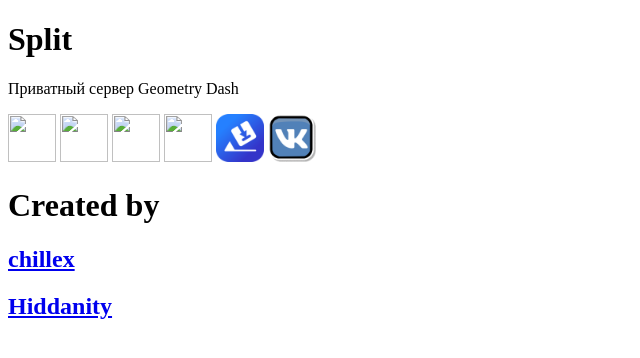
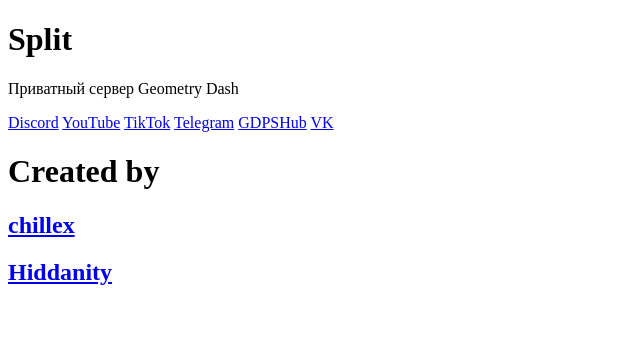
Before and after one commit to splitgdps/splitgdps.github.io, a plain HTML site: page index.html in a window 1280 px wide. Shown: the whole page, without its empty margins (0-640 px from the left). Drawn offline with Linux system fonts and the light colour scheme.

Commit message:
Update index.html

```diff
--- a/index.html
+++ b/index.html
@@ -8,17 +8,12 @@
     <body>
         <h1>Split</h1>
         <p>Приватный сервер Geometry Dash</p>
-        <a href="https://discord.gg/SRrgWfVZta"><img src="images/discord.png" width="48" height="48"></a>
-
-        <a href="https://youtube.com/@SplitGDPS"><img src="images/youtube.png" width="48" height="48"></a>
-
-        <a href="#"><img src="images/tiktok.png" width="48" height="48"></a>
-
-        <a href="https://t.me/splitgdps"><img src="images/telegram.png" width="48" height="48"></a>
-
-        <a href="https://gdpshub.com/gdps/?id=323"><img src="images/gdpshub.png" width="48" height="48"></a>
-
-        <a href="https://vk.com/splitgdps"><img src="images/vk.png" width="48" height="48"></a>
+        <a href="https://discord.gg/SRrgWfVZta">Discord</a>
+        <a href="https://youtube.com/@SplitGDPS">YouTube</a>
+        <a href="https://tiktok.com/@splitgdps">TikTok</a>
+        <a href="https://t.me/splitgdps">Telegram</a>
+        <a href="https://gdpshub.com/gdps/?id=323">GDPSHub</a>
+        <a href="https://vk.com/splitgdps">VK</a>
         <footer>
             <h1>Created by</h1>
             <h2><a href="chillex">chillex</a></h2>
```
